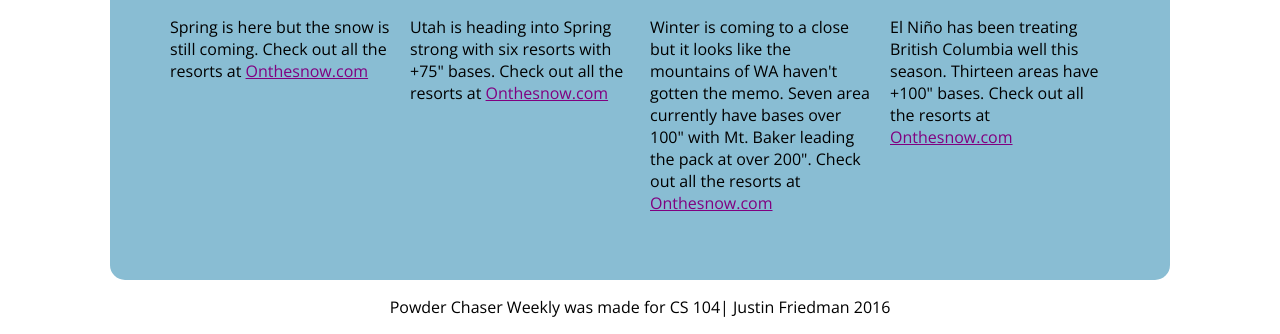
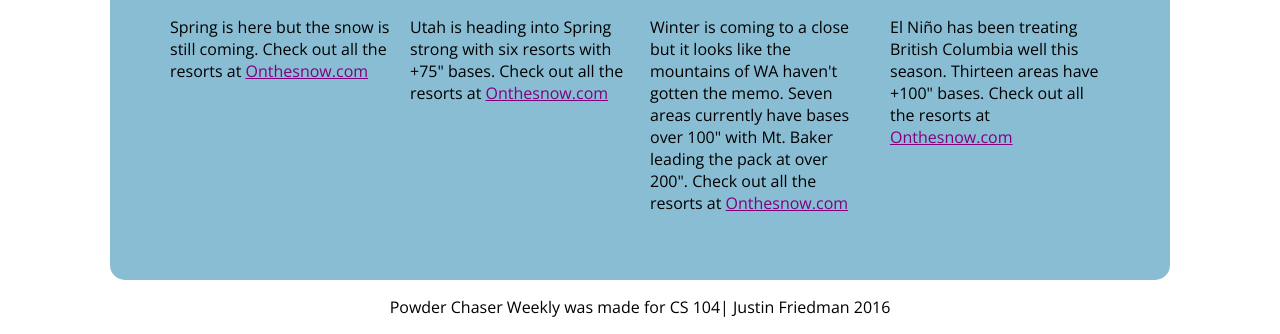
Before and after one commit to justinfriedman/newsSite, a plain HTML site: page index.html in a window 1280 px wide. Shown: the part 2344-2678 px from the top of the page. Drawn offline with nearby package versions, Linux system fonts and the light colour scheme.

Commit message:
spelling
spelling

```diff
--- a/index.html
+++ b/index.html
@@ -101,7 +101,7 @@
           <img class="article_img" src="imgs/wa.jpg" height="225" width="225">
           <h3>Washington State Snow Report One Pager</h3>
           <p>
-            Winter is coming to a close but it looks like the mountains of WA haven't gotten the memo. Seven area currently have bases over 100" with Mt. Baker leading the pack at over 200". Check out all the resorts at <u>Onthesnow.com</u>
+            Winter is coming to a close but it looks like the mountains of WA haven't gotten the memo. Seven areas currently have bases over 100" with Mt. Baker leading the pack at over 200". Check out all the resorts at <u>Onthesnow.com</u>
           </p>
         </a>
       </div>
```
